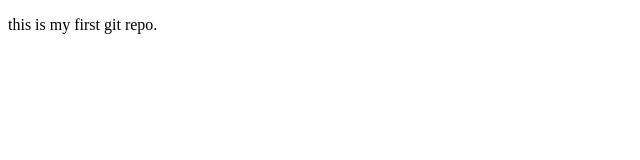
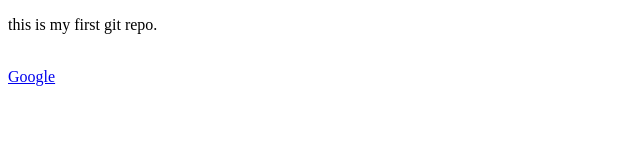
Before and after one commit to abhimishra0345/Git-course-, a plain HTML site: page index.html in a window 1280 px wide. Shown: the full height of the page, 0-640 px from the left. Drawn offline with Linux system fonts and the light colour scheme.

Commit message:
Fix paragraph formatting and add Google link
Corrected formatting of paragraph and added a link to Google.

```diff
--- a/index.html
+++ b/index.html
@@ -6,6 +6,8 @@
     <title>First Git </title>
 </head>
 <body>
-    <p> this is my first git repo. </p>
+    <p>this is my first git repo. </p>
+    <br>
+    <a href="https://www.google.com/?zx=1774618585243&no_sw_cr=1"> Google </a>
 </body>
 </html>
```
